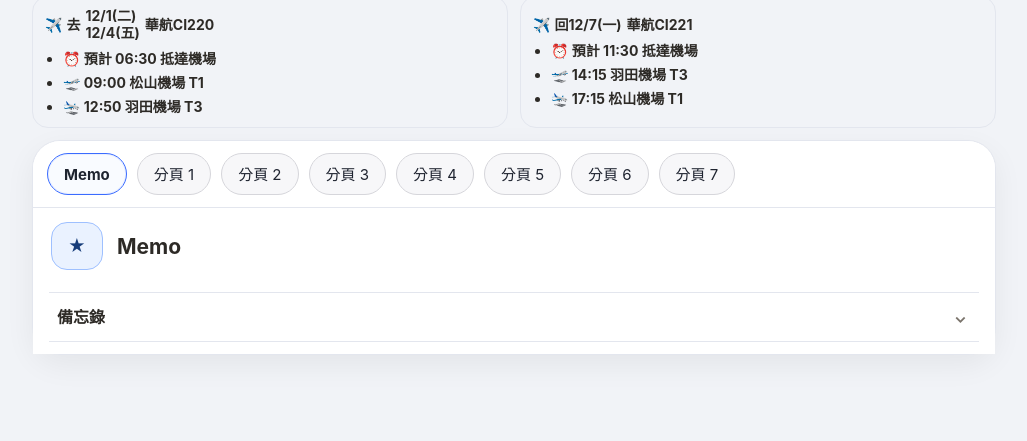
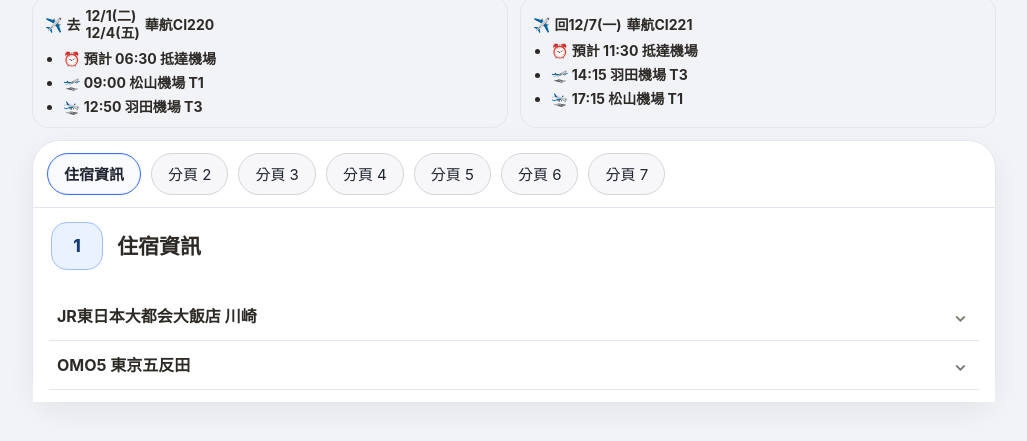
Before and after one commit to imbaoz0607-boop/tokyo-202612, a plain HTML site: page index.html in a window 1280 px wide. Shown: the part 87-528 px from the top of the page, without its empty margins (126-1153 px from the left). Drawn offline with Linux system fonts and the light colour scheme.

Commit message:
Refactor index.html to update tab structure

```diff
--- a/index.html
+++ b/index.html
@@ -516,11 +516,8 @@
   overflow: hidden;
  }
 
- /* Memo 面板 */
- #memoPanel .memoBoxes { display: flex; flex-direction: column; gap: 0; }
- #memoPanel details.infoBox.preferredLineBox:first-child {
-  border-top: 1px solid var(--line);
- }
+ /* 住宿資訊收合層 */
+ #tab1 .memoBoxes { display: flex; flex-direction: column; gap: 0; }
 
  /* 響應式調整 (手機版) */
  @media (max-width: 640px) {
@@ -612,8 +609,7 @@
  <section class="tabShell">
   <!-- 頁籤導覽列：修改按鈕顯示文字即可，只需確保 data-target 與下方分頁區塊的 id 一致 -->
   <nav aria-label="行程頁籤" class="topTabs">
-   <button type="button" class="tabBtn active" data-target="memoPanel">Memo</button>
-   <button type="button" class="tabBtn" data-target="tab1">分頁 1</button>
+   <button type="button" class="tabBtn active" data-target="tab1">住宿資訊</button>
    <button type="button" class="tabBtn" data-target="tab2">分頁 2</button>
    <button type="button" class="tabBtn" data-target="tab3">分頁 3</button>
    <button type="button" class="tabBtn" data-target="tab4">分頁 4</button>
@@ -623,34 +619,13 @@
   </nav>
   <div class="tabsDivider"></div>
 
-  <!-- Memo 分頁 -->
-  <section class="card daySection pagePanel active" id="memoPanel">
-   <div class="dayCardHeader">
-    <div class="dayHeaderMain"><div class="dayIndex">★</div><h2 class="dayTitle">Memo</h2></div>
-    <div class="dayDate"></div>
-   </div>
-   <div class="dayBody">
-    <div class="memoBoxes">
-     <details class="infoBox preferredLineBox">
-      <summary><span class="summaryText">備忘錄</span><span class="chev">⌄</span></summary>
-      <div class="infoContent"></div>
-     </details>
-    </div>
-   </div>
-  </section>
-
-  <!-- 分頁 1 -->
-  <section class="card daySection pagePanel" id="tab1">
-   <div class="dayCardHeader">
-    <div class="dayHeaderMain"><div class="dayIndex">1</div><h2 class="dayTitle">分頁 1</h2></div>
-    <div class="dayDate"></div>
-   </div>
-   <div class="dayBody">
-    <div class="timeline">
-     <div class="tRow"><div class="time"></div><div class="place"><p class="placeTitle"></p><p class="meta"></p></div></div>
-     <div class="tRow tRow-alignLeft"><div class="place"><details class="infoBox preferredLineBox"><summary><span class="summaryText">詳細資訊</span><span class="chev">⌄</span></summary><div class="infoContent"></div></details></div></div>
-    </div>
-   </div>
+  <!-- 分頁 1：住宿資訊 -->
+  <section class="card daySection pagePanel active" id="tab1">
+   <div class="dayCardHeader"><div class="dayHeaderMain"><div class="dayIndex">1</div><h2 class="dayTitle">住宿資訊</h2></div><div class="dayDate"></div></div>
+   <div class="dayBody"><div class="memoBoxes">
+    <details class="infoBox preferredLineBox"><summary><span class="summaryText">JR東日本大都会大飯店 川崎</span><span class="chev">⌄</span></summary><div class="infoContent"></div></details>
+    <details class="infoBox preferredLineBox"><summary><span class="summaryText">OMO5 東京五反田</span><span class="chev">⌄</span></summary><div class="infoContent"></div></details>
+   </div></div>
   </section>
 
   <!-- 分頁 2 -->
```
